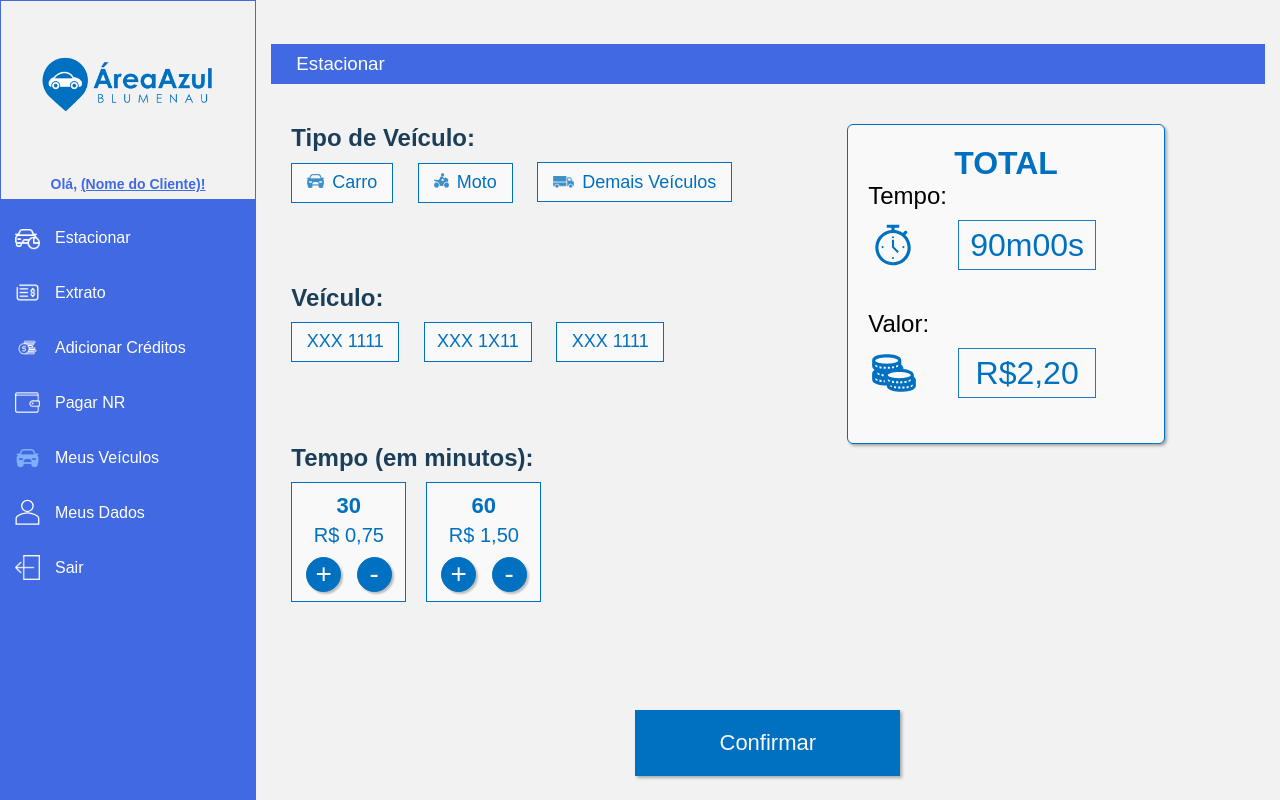
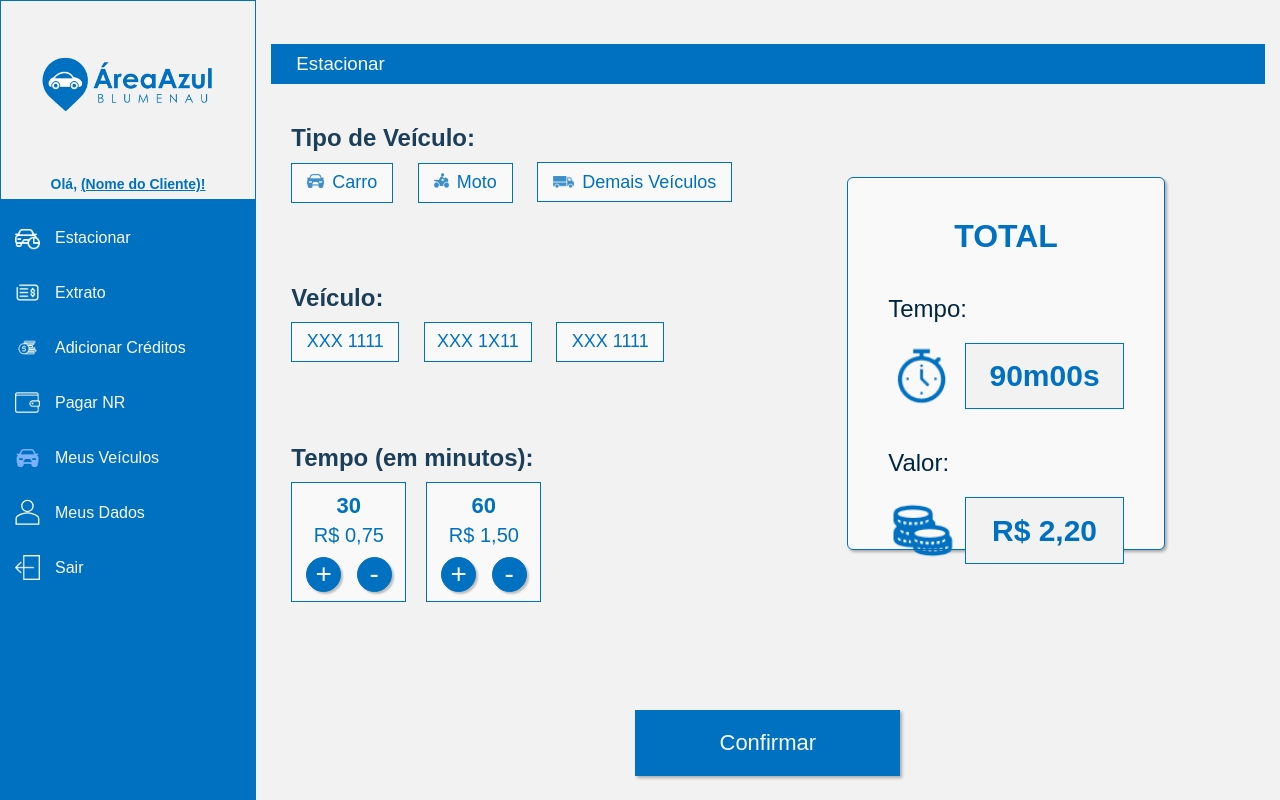
Before and after one commit to devaugustoreis/area-azul-blumenau, a Django app: page /cliente/estacionar/ in a window 1280 px wide. Run offline with Django 3.2, Linux system fonts and the light colour scheme.

Commit message:
Finalização página "estacionar"
Finalização html e css da página estacionar.

```diff
--- a/cliente/templates/cliente/estacionar.html
+++ b/cliente/templates/cliente/estacionar.html
@@ -16,32 +16,23 @@
     </div>
 
 
-
     <div class="total">
-
         <h1>TOTAL</h1>
-        <div class="h1_tempo">
-            <h2>Tempo:</h2>
-        </div>
-        <div class="div_tempo">
-            <img src="{% static 'imagens/relogio.svg' %}" alt="stylesheet">
+        <h2>Tempo:</h2>
+        <div class="informations">
+            <img src="{% static 'imagens/relogio.png' %}" alt="stylesheet">
             <div class="box">
-                <h1>90m00s</h1>
+                <p>90m00s</p>
             </div>
         </div>
-        <div class="h1_valor">
-            <h2>Valor:</h2>
-        </div>
-        <div class="div_valor">
-            <img src="{% static 'imagens/valor.svg' %}" alt="stylesheet">
+        <h2>Valor:</h2>
+        <div class="informations">
+            <img src="{% static 'imagens/valor.png' %}" alt="stylesheet">
             <div class="box">
-                <h1>R$2,20</h1>
+                <p>R$ 2,20</p>
             </div>
         </div>
-
     </div>
 
 
-
-
 {% endblock %}
--- a/templates/static/cliente.css
+++ b/templates/static/cliente.css
@@ -28,7 +28,7 @@ body {
     top: 5%;
     left: 50%;
     transform: translate(-50%);
-    color: royalblue;
+    color: var(--cor0);
 }
 
 .logo {
@@ -42,7 +42,7 @@ body {
 .cliente_options_div {
     width: 100%;
     height: 170px;
-    background-color: royalblue;
+    background-color: var(--cor0);
     position: absolute;
     bottom: 10%;
     display: flex;
@@ -69,7 +69,7 @@ body {
 
 .cliente_options_links a {
     text-decoration: none;
-    color: white;
+    color: var(--cor1);
 }
 
 /* Template base_clientes */
@@ -80,7 +80,7 @@ body {
 .sidebar_upper {
     height: 25vh;
     width: 20vw;
-    border: 1px solid royalblue;
+    border: 1px solid var(--cor0);
     text-align: center;
 }
 
@@ -107,7 +107,7 @@ body {
 
 .sb_upper_text h3 {
     font-size: 14px;
-    color: royalblue;
+    color: var(--cor0);
     margin: auto;
 }
 
@@ -124,12 +124,12 @@ body {
     height: 75vh;
     width: 20vw;
     padding-top: 10px;
-    background-color: royalblue;
+    background-color: var(--cor0);
     text-align: center;
 }
 
 .sidebar_lower a{
-    color: white;
+    color: var(--cor1);
     text-decoration: none;
 }
 
@@ -159,8 +159,8 @@ body {
 .page_title {
     height: 5%;
     width: 97%;
-    background-color: royalblue;
-    color: white;
+    background-color: var(--cor0);
+    color: var(--cor1);
     margin: 5.5vh auto 2.5vh auto;
     display: flex;
     align-items: center;
@@ -331,83 +331,48 @@ body {
 }
 
 
-
-.total{
-    grid-column: 8/12;
-    grid-row: 1/7;
+/* Módulo "total" */
+.total {
+    color: var(--cor0);
     background-color: var(--cor1);
     border: 1px solid var(--cor0);
     box-shadow: 2px 2px 3px 0px rgba(0, 0, 0, 0.3);
     border-radius: 6px;
-
-    /* width: 15rem; */
-
-    padding: 20px;
-
+    padding: 40px;
 }
 
-
-.total h1{
+.total h1 {
     text-align: center;
-    color: var(--cor0);
 }
 
-
-
-
-.h1_tempo h2{
-    font-weight: 200;
+.total h2 {
+    font-weight: normal;
+    color: var(--cor4);
+    padding-top: 40px;
 }
 
-.div_tempo{
+.informations {
     display: flex;
-
     margin-top: 10px;
-
+    padding-top: 10px;
 }
 
-.div_tempo img{
-    width: 50px;
+.informations img {
+    width: 100px;
+    margin-right: 10px;
 }
 
-.h1_valor{
-    margin-top: 40px;
-
-    font-weight: 300;
+.box {
+    width: 100%;
+    display: flex;
+    background-color: var(--cor6);
+    border: 1px solid var(--cor0);
 }
 
-.h1_valor h2{
-    font-weight: 200;
-}
-
-.div_valor img{
-    width: 50px;
-}
-
-.div_valor{
-
-    display: flex;
-
-    margin-top: 10px;
-
-}
-
-.box{
-    border: 0.5px solid #1e7ac7;
-
-    margin-left: 40px;
-
-    width: 50%;
-
-    text-align: center;
-
-    vertical-align: middle;
-}
-
-.box h1{
-    font-weight: 300;
-
-    line-height: 48px;
+.box p {
+    font-size: 30px;
+    font-weight: bolder;
+    margin: auto;
 }
 
 /* Módulo "date_filter" */
@@ -631,13 +596,17 @@ body {
 .time {
     grid-column: 1/8;
     grid-row: 7/10;
-    bottom: 0;
 }
 
 .button_confirm {
     grid-column: 1/13;
     grid-row: 12/13;
     text-align: center;
+}
+
+.total {
+    grid-column: 8/12;
+    grid-row: 2/9;
 }
 
 /* Página "Extrato" */
```
Also changed, not shown: templates/static/imagens/relogio.png (added), templates/static/imagens/relogio.svg (deleted), templates/static/imagens/valor.png (added), templates/static/imagens/valor.svg (deleted).
